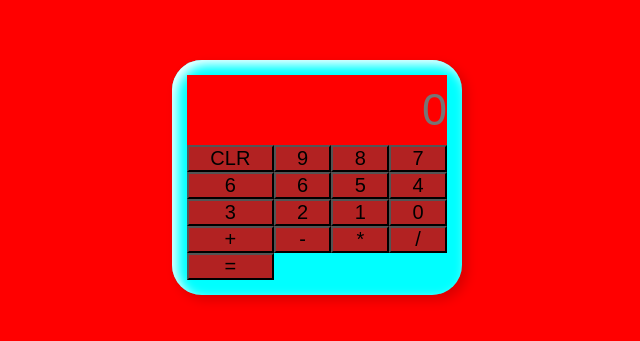
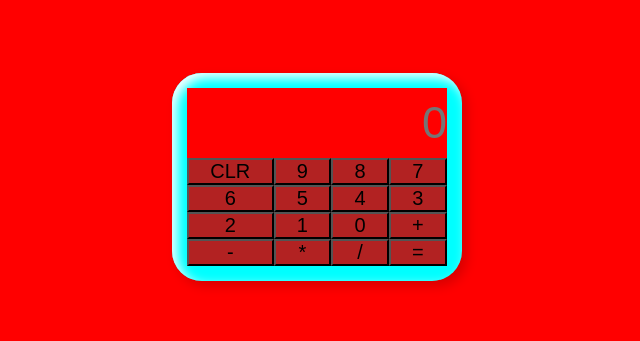
Before and after one commit to thapelo07/CODSOFT, a plain HTML site: page calculator/index.html in a window 1280 px wide. Shown: the part 223-564 px from the top of the page, without its empty margins (323-963 px from the left). Drawn offline with Linux system fonts and the light colour scheme.

Commit message:
Update index.html

```diff
--- a/calculator/index.html
+++ b/calculator/index.html
@@ -19,7 +19,6 @@
         <button>8</button>
         <button>7</button>
         <button>6</button>
-        <button>6</button>
         <button>5</button>
         <button>4</button>
         <button>3</button>
```
